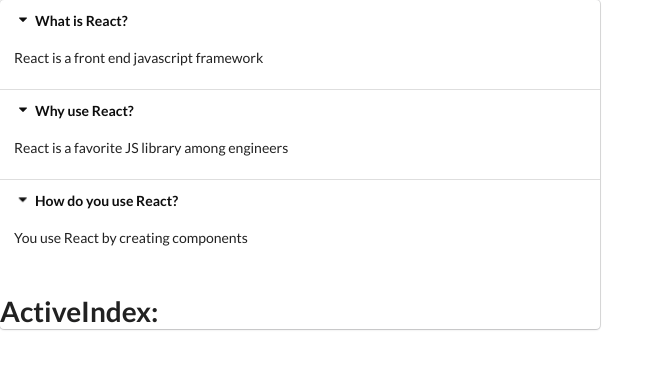
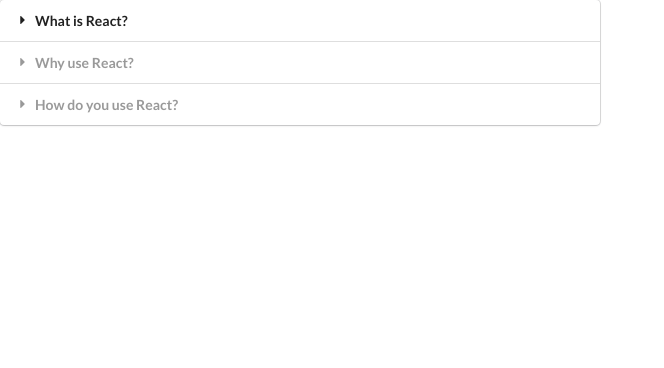
Before and after one commit to volkanb/react-development-widgets, a React (Create React App) app: page / in a window 1280 px wide. Shown: the top 368 px of the page, without its empty margins (0-664 px from the left). Built offline with nearby package versions, Linux system fonts and the light colour scheme.

Commit message:
Adds active element functionality

```diff
--- a/src/components/Accordion.js
+++ b/src/components/Accordion.js
@@ -8,28 +8,25 @@
 	};
 
 	const renderedItems = items.map((item, index) => {
+		const active = index === activeIndex ? 'active' : '';
+
 		return (
 			<React.Fragment key={item.title}>
 				<div
-					className='title active'
+					className={`title ${active}`}
 					onClick={() => onTitleClick(index)}
 				>
 					<i className='dropdown icon'></i>
 					{item.title}
 				</div>
-				<div className='content active'>
+				<div className={`content ${active}`}>
 					<p>{item.content}</p>
 				</div>
 			</React.Fragment>
 		);
 	});
 
-	return (
-		<div className='ui styled accordion'>
-			{renderedItems}
-			<h1>ActiveIndex: {activeIndex}</h1>
-		</div>
-	);
+	return <div className='ui styled accordion'>{renderedItems}</div>;
 };
 
 export default Accordion;
```
